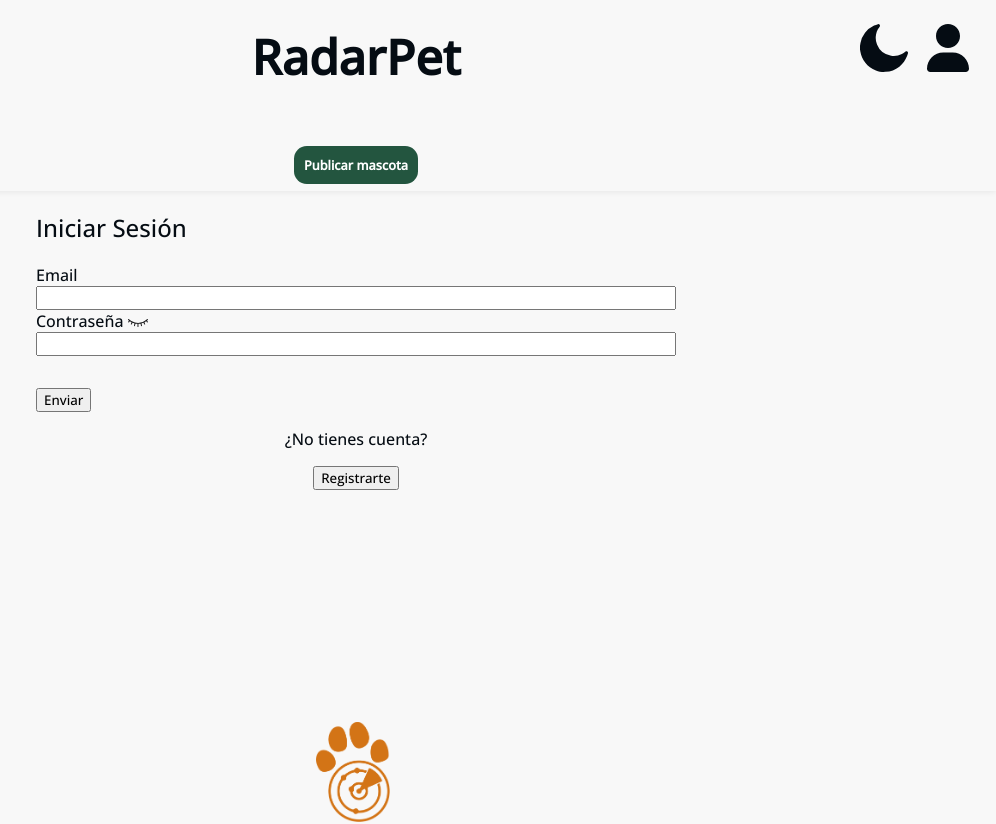
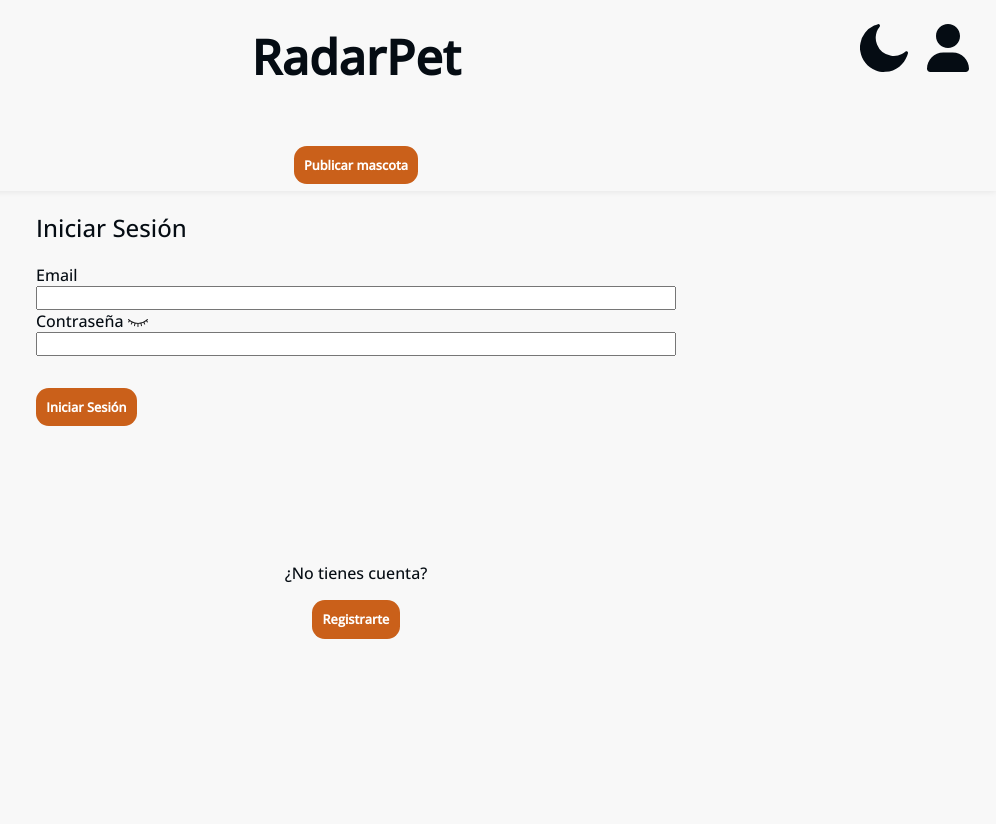
Before and after one commit to eduardocoello16/RadarPetFront, a Vue app: page /#/iniciarsesion in a window 1280 px wide. Shown: the top 824 px of the page, without its empty margins (284-1280 px from the left). Built offline with nearby package versions, Linux system fonts and the light colour scheme.

Commit message:
Cambiando botones...

```diff
--- a/src/App.vue
+++ b/src/App.vue
@@ -50,6 +50,17 @@ body{
   background-color: var(--color__primary);
   color: var(--color__text);
 }
+button{
+  padding:  0.8em;
+      background-color: var(--color__color);
+  color: white;
+  font-weight: bold;
+  font-size: 0.8em;
+  border-radius: 1em;
+  border: none;
+  outline: none;
+  cursor: pointer;
+}
 </style>
 <script>
 
--- a/src/components/EditMascota.vue
+++ b/src/components/EditMascota.vue
@@ -33,7 +33,7 @@
         <label for="Ubicacion">Ubicacion</label>
         <input type="text" v-model="datosMascota.Ubicacion" id="ubicacion" placeholder="Ubicacion">
         <label for="fotoMascota">Foto Mascota</label>
-        <input @change="onFileMascotaSelected" type="file" id="imagenMascota" ref="fotoMascota" name="fotoMascota" />
+        <input @change="onFileMascotaSelected" type="file" accept="image/png,image/jpeg" id="imagenMascota" ref="fotoMascota" name="fotoMascota" />
         <button type="submit">Guardar</button>
       </form>
     </div>
@@ -137,6 +137,9 @@ export default {
 }
 </script>
 <style scoped lang="scss">
+button{
+    margin-top: 1.2em;
+}
 #descripcion{
   width: 100%;
  resize: none;
--- a/src/components/NavHeadder.vue
+++ b/src/components/NavHeadder.vue
@@ -169,7 +169,7 @@ button:hover{
 }
 #publicar{
   padding:  0.8em;
-  background-color: #23553f;
+    background-color: var(--color__color);
   color: white;
   font-weight: bold;
   font-size: 0.8em;
--- a/src/views/IniciarSesion.vue
+++ b/src/views/IniciarSesion.vue
@@ -7,7 +7,7 @@
      <label for="password">Contraseña <img v-if="passwordField != 'password'" id="mostrar" src="../assets/ojo.svg" @click="mostrarPass" alt="mostrarPass"><img v-else id="mostrar" src="../assets/ojocerrado.svg" @click="mostrarPass" alt="mostrarPass"></label>
     <input :type="passwordField" v-model='user.password' name="password" />
     <p id="error">{{error}}</p>
-    <button id="enviar">Enviar</button>
+    <button id="enviar">Iniciar Sesión</button>
     <div id="cambiarRegister">
       <p>¿No tienes cuenta?</p>
       <router-link to="/registrarse"> <button>Registrarte</button></router-link>
@@ -16,10 +16,25 @@
 </div>
 </template>
 <style scoped>
+button{
+  padding:  0.8em;
+  background-color: var(--color__color);
+  color: white;
+  font-weight: bold;
+  font-size: 0.8em;
+  border-radius: 1em;
+  border: none;
+  outline: none;
+  cursor: pointer;
+}
+button:hover{
+  background-color: var(--color__hover);
+}
 #mostrar{
   width: 20px;
 }
 #cambiarRegister{
+  margin-top: 120px;
  text-align: center;
   width: 100%;
 }
--- a/src/views/NuevaMascota.vue
+++ b/src/views/NuevaMascota.vue
@@ -41,7 +41,7 @@
       <label  for="descripcion">Descripción</label>
       <textarea name="descripcion" id="descripcion" cols="30" rows="10" v-model='Descripcion'></textarea>
         <img  id="imagenavatar" :src="imagen" alt="">
-       <input @change="onFileSelected" type="file" id="imagenup" ref="foto" name="foto" />
+       <input @change="onFileSelected" type="file" accept="image/png,image/jpeg" id="imagenup" ref="foto" name="foto" />
       <button id="enviar">Enviar</button>
       </form>
   </div>
--- a/src/views/PerfilUsuario.vue
+++ b/src/views/PerfilUsuario.vue
@@ -12,7 +12,7 @@
     <label for="email">Email</label>
     <input type="text" v-model='user.email' id="mail" name="email" />
     <label for="avatar">Avatar</label>
-    <input @change="onFileSelected" type="file" id="imagenup" ref="avatar" name="foto" />
+    <input @change="onFileSelected" type="file" accept="image/png,image/jpeg" id="imagenup" ref="avatar" name="foto" />
     <button id="enviar">Actualizar Datos</button>
   </form>
   <CardIdentificacion :imagen="imagen" :Usuario="user" class="hiddenCardOnMovile"/>
@@ -29,7 +29,6 @@
 
 </template>
 <style scoped>
-
 .hiddenCardOnMovile{
     width: 400px;
   display: none;
@@ -51,11 +50,11 @@ form{
   justify-content: center;
 }
 #enviar{
-  background: #23553f;
+      background-color: var(--color__color);
   color: whitesmoke;
   margin-top: 1.5em;
   border: none;
-  font-size: 2em;
+  font-size: 1em;
   border-radius: 10px;
 }
   #avatar{
--- a/src/views/RegistrarUsuario.vue
+++ b/src/views/RegistrarUsuario.vue
@@ -25,9 +25,9 @@
               <span>{{this.errores.passregex}}</span>
         <span>{{errores.password}}</span>
         <label for="avatar">Avatar</label>
-         <input @change="onFileSelected" type="file" id="imagenup" ref="foto" name="foto" />
+        <input @change="onFileSelected" type="file" accept="image/png,image/jpeg"  id="imagenup" ref="foto" name="foto" />
           <span>{{errores.imagen}}</span>
-        <button id="enviar">Iniciar</button>
+        <button id="enviar">Registrarte</button>
         </form>
         </section>
           <section id="sectionidenti">
@@ -37,6 +37,29 @@
 </div>
 </template>
 <style scoped>
+#subida{
+  width: 100px;
+  height: 100px;
+  border-radius: 50%;
+  border: 1px solid #ccc;
+  margin-bottom: 20px;
+}
+/* Input type file */
+
+button{
+  padding:  0.8em;
+      background-color: var(--color__color);
+  color: white;
+  font-weight: bold;
+  font-size: 0.8em;
+  border-radius: 1em;
+  border: none;
+  outline: none;
+  cursor: pointer;
+}
+button:hover{
+  background-color: var(--color__hover);
+}
 #mostrar{
   width: 20px;
 }
```
